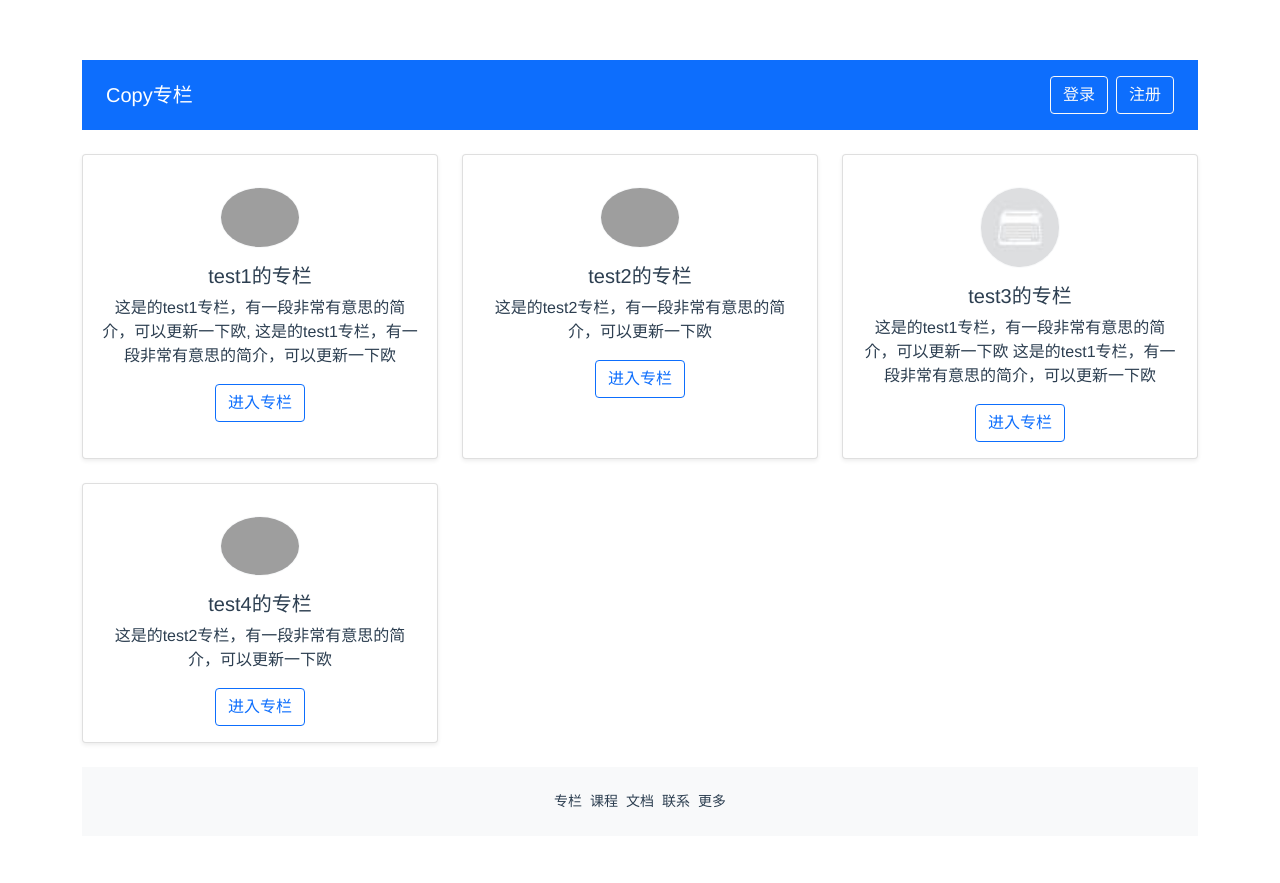
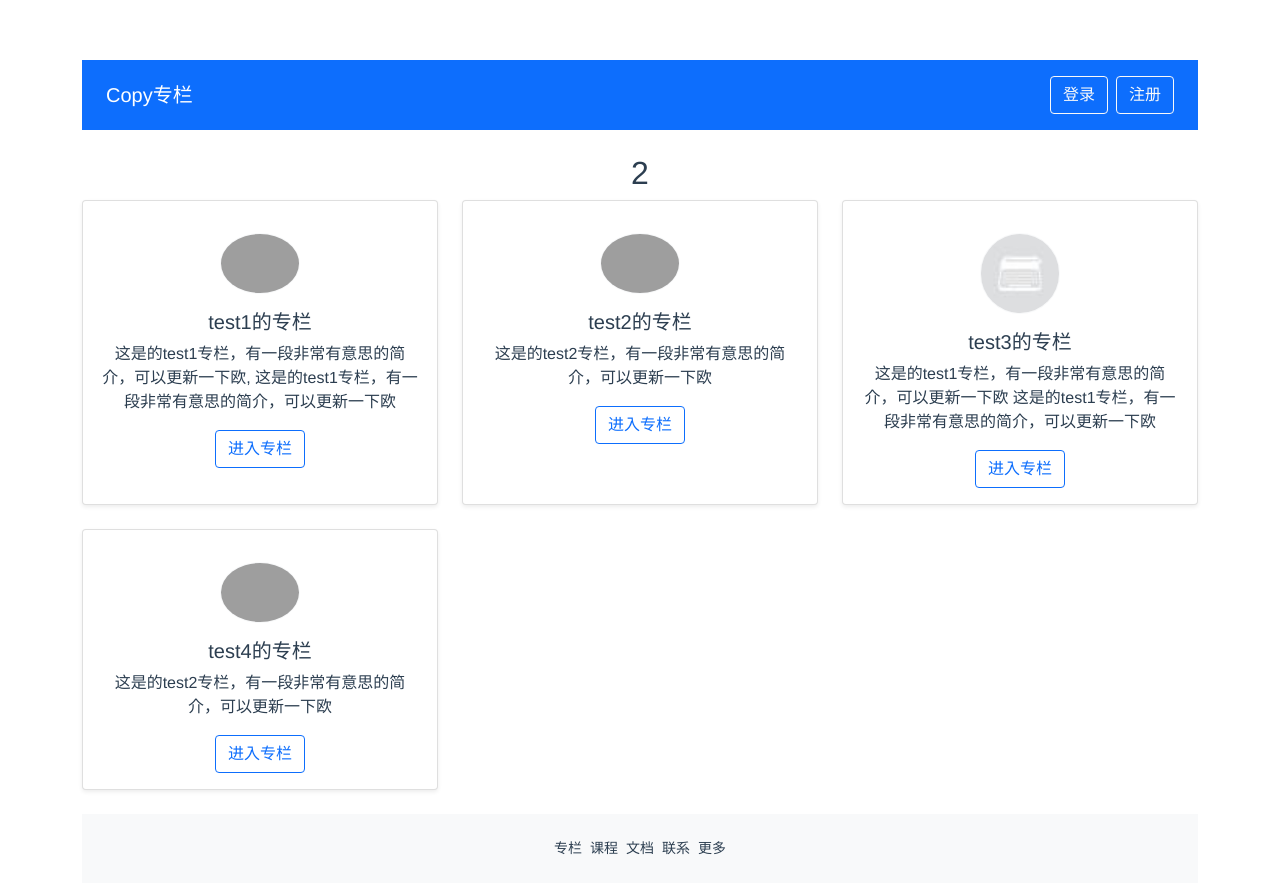
Before and after one commit to cseve123/Vue3, a Vue app in the folder Project/: page / in a window 1280 px wide. Before the commit the page ends 836 px from the top, so only its background shows below. Built offline with nearby package versions, Linux system fonts and the light colour scheme; grey boxes are pictures that could not be loaded.

Commit message:
vuex getters

```diff
--- a/Project/src/store.ts
+++ b/Project/src/store.ts
@@ -10,7 +10,7 @@ export interface GlobalDataProps {
   posts: PostProps[];
   user: UserProps;
 }
-const store = createStore<GlobalDataProps>({
+const store: any = createStore<GlobalDataProps>({
   state: {
     columns: testData,
     posts: testPosts,
@@ -20,6 +20,17 @@ const store = createStore<GlobalDataProps>({
     login (state) {
       state.user = { ...state.user, isLogin: true, name: 'Uli' }
     }
+  },
+  getters: {
+    biggerColumnLen (state) {
+      return state.columns.filter((c: ColumnProps) => c.id > 2).length
+    },
+    getColumnById: (state) => (id: number) => {
+      return state.columns.find((c: ColumnProps) => c.id === id)
+    },
+    getPostsByCid: (state) => (cid: number) => {
+      return state.posts.filter((post: PostProps) => post.columnId === cid)
+    }
   }
 })
 export default store
--- a/Project/src/views/ColumnDetail.vue
+++ b/Project/src/views/ColumnDetail.vue
@@ -14,9 +14,11 @@
 </template>
 
 <script lang="ts">
-import { defineComponent } from 'vue'
+import { defineComponent, computed } from 'vue'
 import { useRoute } from 'vue-router'
-import { testData, testPosts } from '../testData'
+import { useStore } from 'vuex'
+import { GlobalDataProps } from '../store'
+// import { testData, testPosts } from '../testData'
 import PostList from '../components/PostList.vue'
 export default defineComponent({
   name: 'ColumnDetail',
@@ -25,9 +27,10 @@ export default defineComponent({
   },
   setup () {
     const route = useRoute()
+    const store = useStore<GlobalDataProps>()
     const currentId = +route.params.id
-    const column = testData.find(c => c.id === currentId)
-    const list = testPosts.filter(post => post.columnId === currentId)
+    const column = computed(() => store.getters.getColumnById(currentId))
+    const list = computed(() => store.getters.getPostsByCid(currentId))
     return {
       column,
       list
--- a/Project/src/views/Home.vue
+++ b/Project/src/views/Home.vue
@@ -1,4 +1,5 @@
 <template>
+  <h2>{{biggerColumnLen}}</h2>
   <column-list :list="list"></column-list>
 </template>
 
@@ -6,8 +7,8 @@
 import { defineComponent, computed } from 'vue'
 import { useStore } from 'vuex'
 import { GlobalDataProps } from '../store'
-import ColumnList, { ColumnProps } from '../components/ColumnList.vue'
-import { useRoute } from 'vue-router'
+import ColumnList from '../components/ColumnList.vue'
+// import { useRoute } from 'vue-router'
 // const testData: ColumnProps[] = [
 //   {
 //     id: 1,
@@ -30,8 +31,10 @@ export default defineComponent({
   setup () {
     const store = useStore<GlobalDataProps>()
     const list = computed(() => store.state.columns)
+    const biggerColumnLen = computed(() => store.getters.biggerColumnLen)
     return {
-      list
+      list,
+      biggerColumnLen
     }
   }
 })
```
